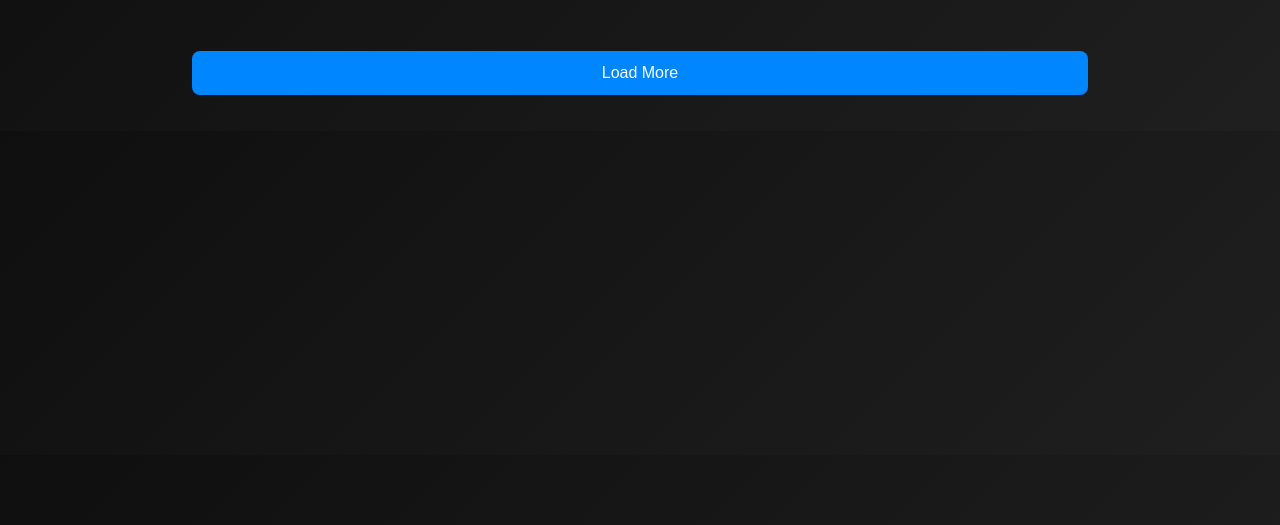
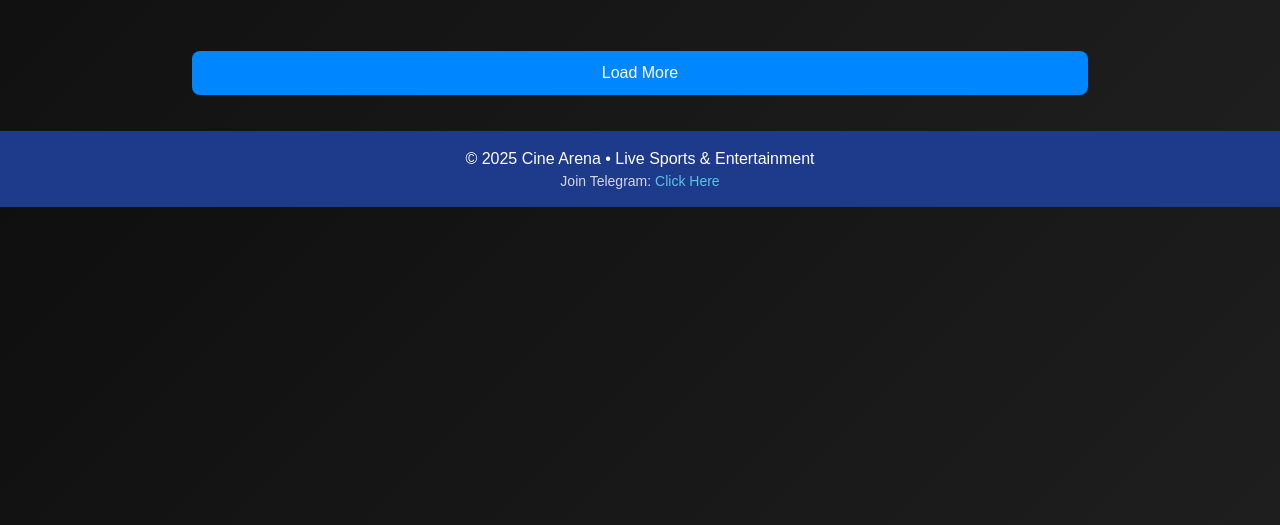
Before and after one commit to cinearena/movies, a plain HTML site: page index.html in a window 1280 px wide. Shown: the part 193-718 px from the top of the page. Drawn offline with nearby package versions, Linux system fonts and the light colour scheme; no server answers.

Commit message:
Update index.html

```diff
--- a/index.html
+++ b/index.html
@@ -266,5 +266,9 @@ loadMovies();
   <img src="https://upload.wikimedia.org/wikipedia/commons/8/82/Telegram_logo.svg" alt="Telegram">
 </a>
 
+  <footer class="bg-blue-900 text-white text-center py-4 mt-8">
+  <p>© 2025 Cine Arena • Live Sports & Entertainment</p>
+  <p class="text-sm opacity-80">Join Telegram: <a href="https://t.me/cine_arena" class="text-cyan-300">Click Here</a></p>
+</footer>
 </body>
 </html>
```
